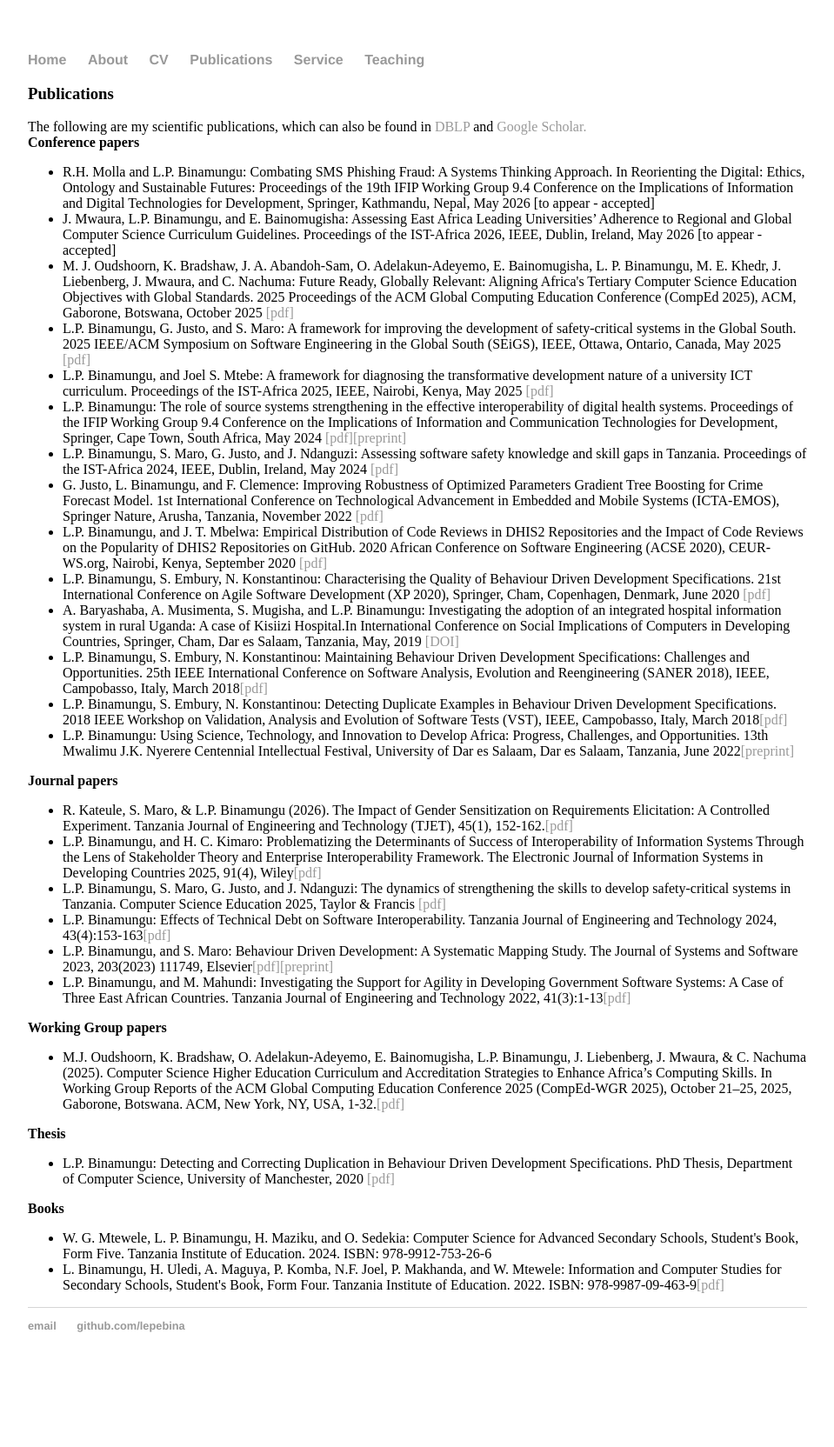
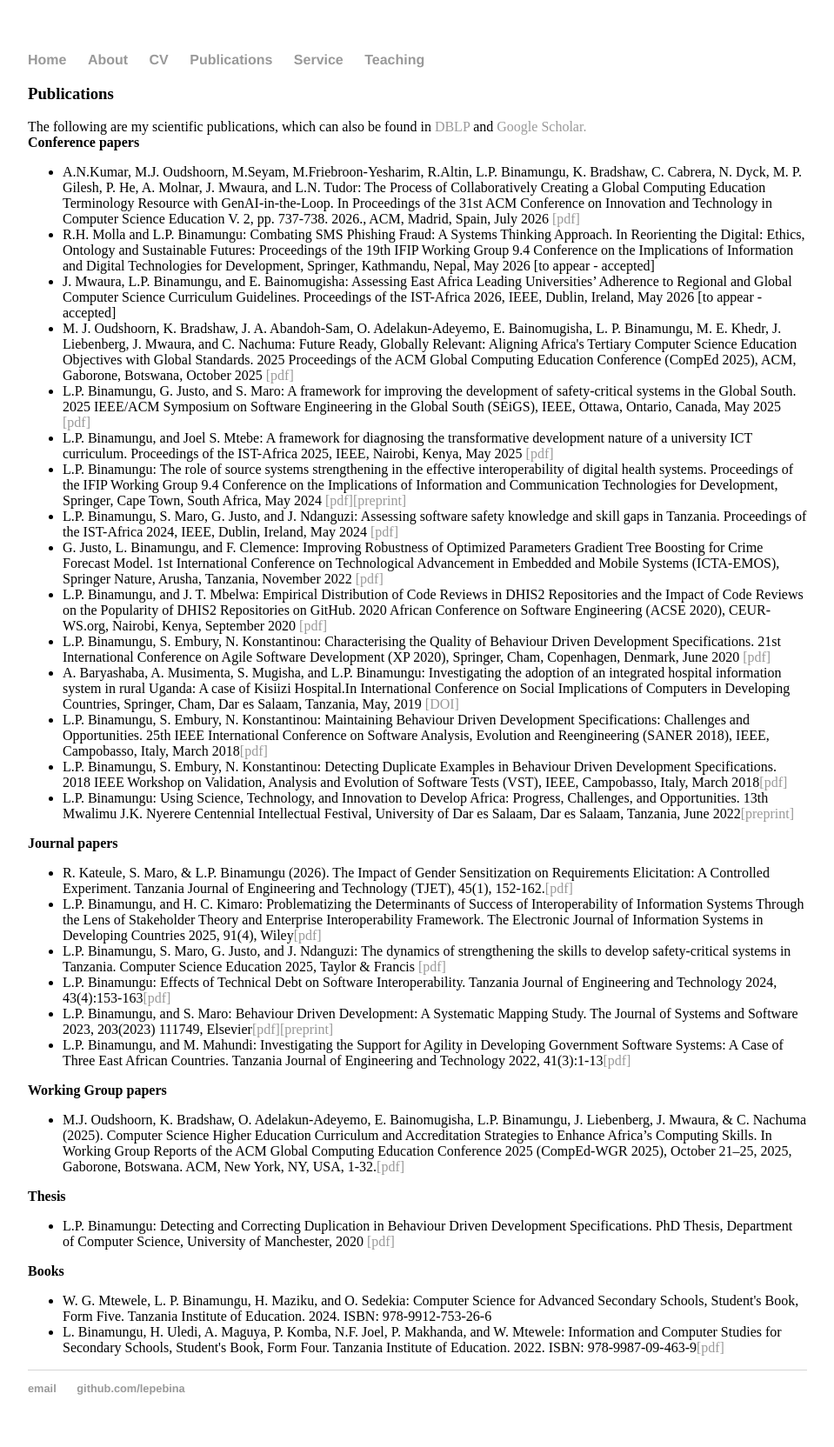
Before and after one commit to lepebina/lepebina.github.io, a Jekyll site: the page built from publications.html, in a window 1280 px wide. Shown: the whole page at 87% size, without its empty margins (160-1119 px from the left). Built offline with Jekyll 4.4.1, drawn with Linux system fonts in a browser that asks for light colours; before the commit the page ends 1592 px from its top, so only the background shows below that.

Commit message:
Update publications.html

```diff
--- a/publications.html
+++ b/publications.html
@@ -8,7 +8,8 @@ title: Leonard Peter Binamungu
 
 	<b>Conference papers</b>
 	<ul>
-	   	<li>R.H. Molla and L.P. Binamungu: Combating SMS Phishing Fraud: A Systems Thinking Approach. In Reorienting the Digital: Ethics, Ontology and Sustainable Futures: Proceedings of the 19th IFIP Working Group 9.4 Conference on the Implications of Information and Digital Technologies for Development, Springer,  Kathmandu, Nepal, May 2026 [to appear - accepted]</li>
+	   	<li>A.N.Kumar, M.J. Oudshoorn, M.Seyam, M.Friebroon-Yesharim, R.Altin, L.P. Binamungu, K. Bradshaw, C. Cabrera, N. Dyck, M. P. Gilesh, P. He, A. Molnar, J. Mwaura, and L.N. Tudor: The Process of Collaboratively Creating a Global Computing Education Terminology Resource with GenAI-in-the-Loop. In Proceedings of the 31st ACM Conference on Innovation and Technology in Computer Science Education V. 2, pp. 737-738. 2026., ACM,  Madrid, Spain, July 2026 <a href="https://doi.org/10.1145/3803401.3812050">[pdf]</a></li>
+		<li>R.H. Molla and L.P. Binamungu: Combating SMS Phishing Fraud: A Systems Thinking Approach. In Reorienting the Digital: Ethics, Ontology and Sustainable Futures: Proceedings of the 19th IFIP Working Group 9.4 Conference on the Implications of Information and Digital Technologies for Development, Springer,  Kathmandu, Nepal, May 2026 [to appear - accepted]</li>
          <li>J. Mwaura, L.P. Binamungu, and E. Bainomugisha: Assessing East Africa Leading Universities’ Adherence to Regional and Global Computer Science Curriculum Guidelines. Proceedings of the IST-Africa 2026, IEEE, Dublin, Ireland, May 2026 [to appear - accepted]</li>
 		<li>M. J. Oudshoorn, K. Bradshaw, J. A. Abandoh-Sam, O. Adelakun-Adeyemo, E. Bainomugisha, L. P. Binamungu, M. E. Khedr, J. Liebenberg, J. Mwaura, and C. Nachuma: Future Ready, Globally Relevant: Aligning Africa's Tertiary Computer Science Education Objectives with Global Standards. 2025 Proceedings of the ACM Global Computing Education Conference (CompEd 2025), ACM, Gaborone, Botswana, October 2025 <a href="https://dl.acm.org/doi/abs/10.1145/3736251.3749527">[pdf]</a></li>
 		<li>L.P. Binamungu, G. Justo, and S. Maro:  A framework for improving the development of safety-critical systems in the Global South. 2025 IEEE/ACM Symposium on Software Engineering in the Global South (SEiGS), IEEE, Ottawa, Ontario, Canada, May 2025 <a href="https://doi.org/10.1109/SEiGS66664.2025.00005">[pdf]</a></li>
```
